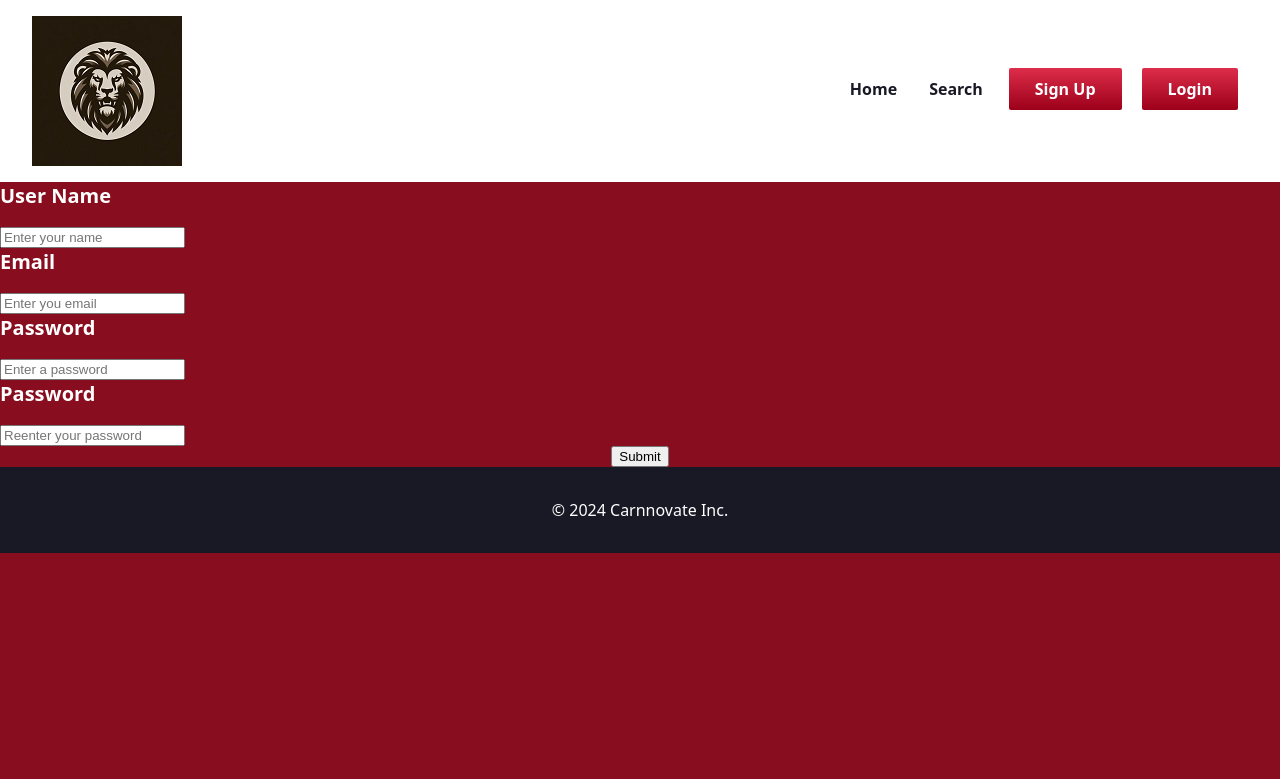
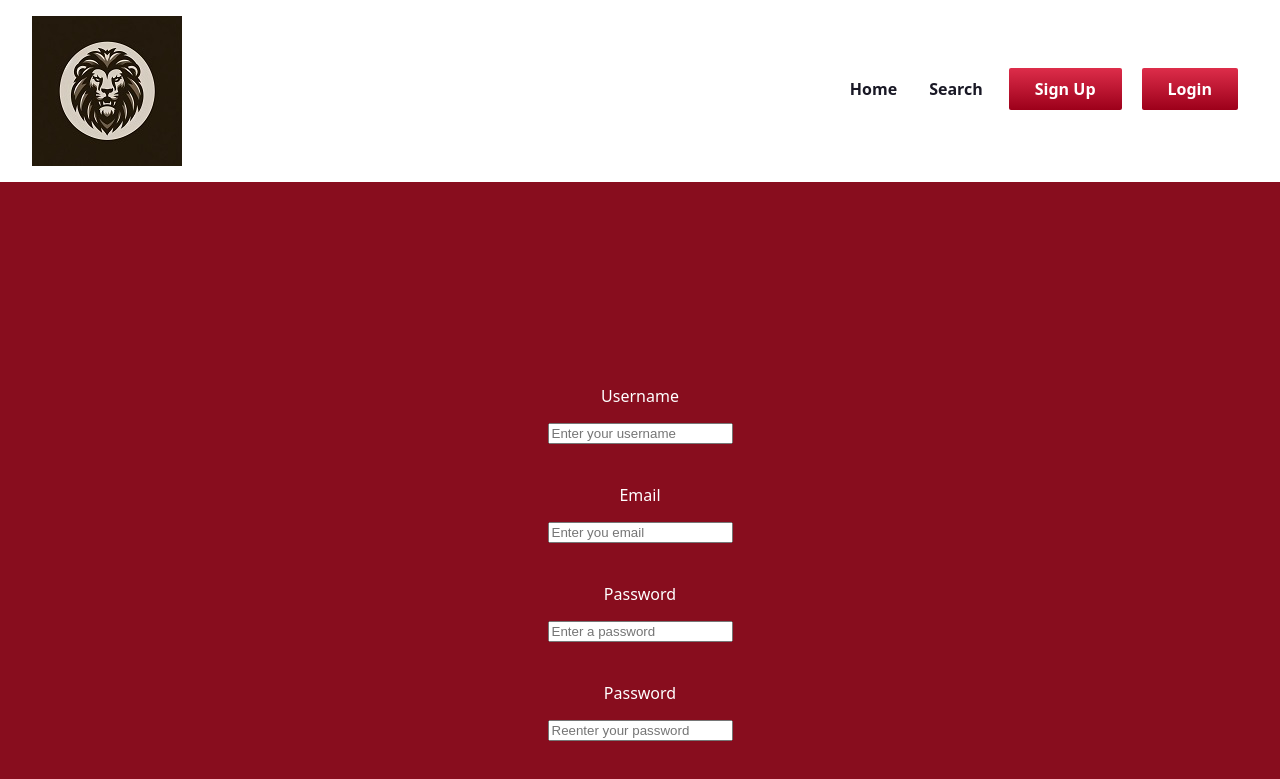
Before and after one commit to kylewcode/carnnovate, a React (Vite) app in the folder client/: page /register in a window 1280 px wide. Shown: the top 779 px of the page. Built offline with nearby package versions, Linux system fonts and the light colour scheme; no server answers.

Commit message:
Styled register view.

```diff
--- a/client/src/routes/register-view.jsx
+++ b/client/src/routes/register-view.jsx
@@ -1,4 +1,6 @@
 import { Form, redirect } from "react-router-dom";
+
+import "../styles/register-view.css";
 
 export async function action({ request }) {
   const formData = await request.formData();
@@ -14,13 +16,17 @@ export async function action({ request }) {
 
 export default function Register() {
   return (
-    <Form method="post" encType="multipart/form-data">
-      <label htmlFor="user-name">User Name</label>
+    <Form
+      method="post"
+      encType="multipart/form-data"
+      className="registerpage-layout"
+    >
+      <label htmlFor="user-name">Username</label>
       <input
         type="text"
         id="user-name"
         name="user-name"
-        placeholder="Enter your name"
+        placeholder="Enter your username"
       />
 
       <label htmlFor="email">Email</label>
@@ -47,7 +53,9 @@ export default function Register() {
         placeholder="Reenter your password"
       />
 
-      <button type="submit">Submit</button>
+      <button type="submit" className="content-button">
+        Submit
+      </button>
     </Form>
   );
 }
--- a/client/src/styles/detail-view.css
+++ b/client/src/styles/detail-view.css
@@ -31,18 +31,18 @@
     margin: 1rem 0 4rem 0;
 }
 
-form > label {
+.detailpage-layout form > label {
     display: block;
     font-size: 20px;
     font-weight: bold;
     margin-bottom: 1rem;
 }
 
-form > textarea {
+.detailpage-layout form > textarea {
     margin-bottom: 1rem;
 }
 
-form > button {
+.detailpage-layout form > button {
     display: block;
     margin: auto;
 }
--- /dev/null
+++ b/client/src/styles/register-view.css
@@ -0,0 +1,20 @@
+.registerpage-layout {
+    display: flex;
+    flex-direction: column;
+    height: 100vh;
+    align-items: center;
+    justify-content: center;
+    padding: 1rem;
+}
+
+.registerpage-layout * {
+    margin-bottom: 1rem;
+}
+
+.registerpage-layout label {
+    margin-top: 1.5rem;
+}
+
+.registerpage-layout button {
+     margin-top: 1.5rem;
+}
```
